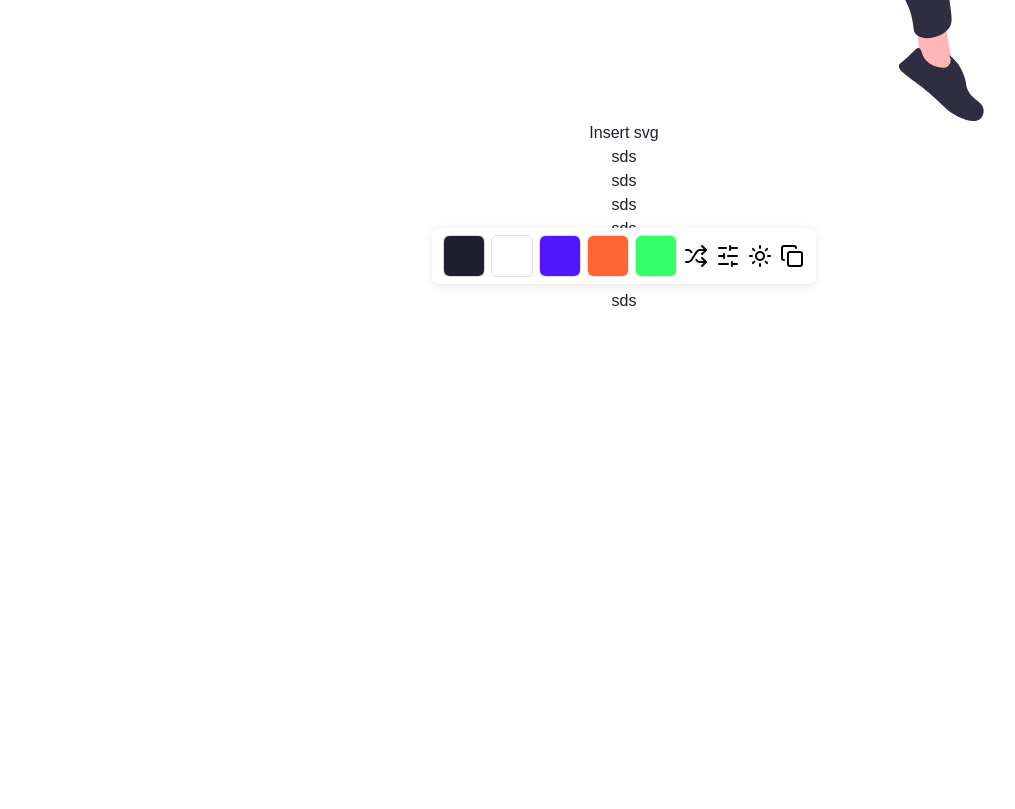
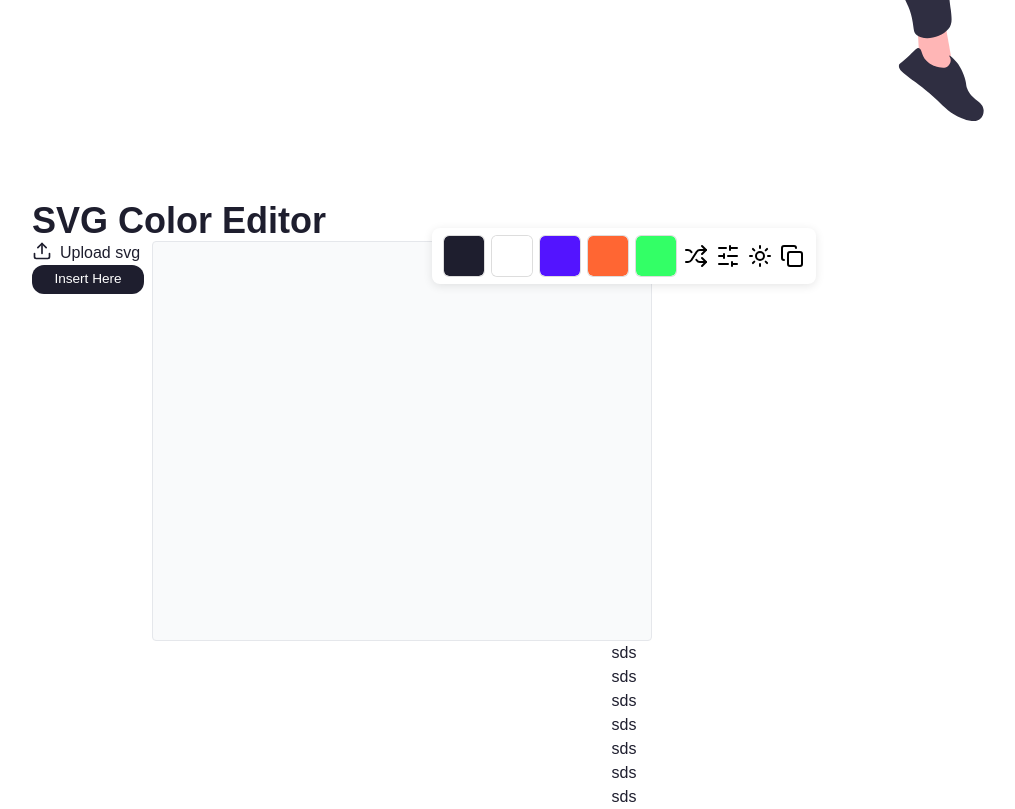
Before and after one commit to tempestmeow/ColorHaven, a Next.js app: page / in a window 1280 px wide. Shown: the part 500-1309 px from the top of the page, without its empty margins (16-1031 px from the left). Before the commit the page ends 813 px from the top, so only its background shows below. Built offline with nearby package versions, Linux system fonts and the light colour scheme; a web font is replaced by a local one.

Commit message:
working on the svg color editor

```diff
--- a/src/app/page.js
+++ b/src/app/page.js
@@ -220,12 +220,26 @@ export default function Home() {
             className="flex-shrink-0 h-auto"
           />
         </div>
-        <div className="p2">
+        <div className="p2 flex w-[100%] pt-[5rem]">
+          <div className="flex flex-col">
             <div
-            className="insert-svg cursor-pointer"
+              className="p1-title flex items-center text-4xl font-bold
+            "
+            >
+              SVG Color Editor
+            </div>
+            <div className="flex">
+              <div className="flex flex-col">
+                <h2 className="flex">
+                  <Upload size={20} className="mr-2" />
+                  Upload svg
+                </h2>
+                <div className="flex gap-[.5rem] items-center text-[.85rem]">
+                  <div
+                    className="insert-svg cursor-pointer bg-[#1E1E2E] w-[7rem] py-1 rounded-xl text-white flex justify-center items-center"
                     onClick={() => fileInputRef.current.click()}
                   >
-            Insert svg
+                    Insert Here
                     <input
                       ref={fileInputRef}
                       type="file"
@@ -233,6 +247,8 @@ export default function Home() {
                       className="hidden"
                       onChange={handleFileChange}
                     />
+                  </div>
+                  <span className="text-gray-400 ">{fileName}</span>
                 </div>
                 {colors.length === 0 ? null : (
                   <div className="grid grid-cols-5 gap-2 bg-gray-50 rounded-2xl p-2">
@@ -244,7 +260,9 @@ export default function Home() {
                         <input
                           type="color"
                           value={colorObj.newColor}
-                    onChange={(e) => handleColorChange(index, e.target.value)}
+                          onChange={(e) =>
+                            handleColorChange(index, e.target.value)
+                          }
                           className="w-6 h-6 rounded-full cursor-pointer"
                         />
                       </div>
@@ -252,6 +270,13 @@ export default function Home() {
                   </div>
                 )}
               </div>
+              <div className="border border-gray-200 rounded p-4 bg-gray-50 flex items-center justify-center h-[400px] w-[500px] overflow-hidden">
+                <div dangerouslySetInnerHTML={{ __html: previewSvg }} />
+              </div>
+            </div>
+          </div>
+        </div>
+
         <div className="p2">sds</div>
         <div className="p2">sds</div>
         <div className="p2">sds</div>
```
Lines whose indentation alone changed are shown as unchanged.
